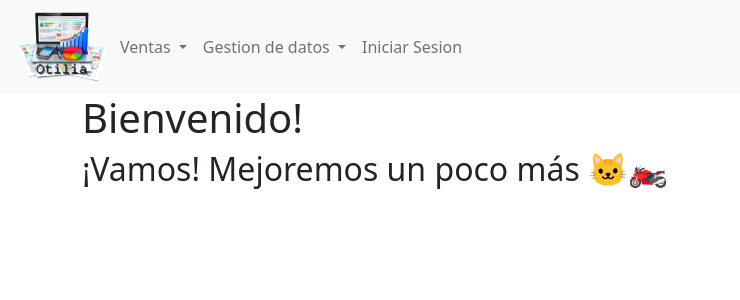
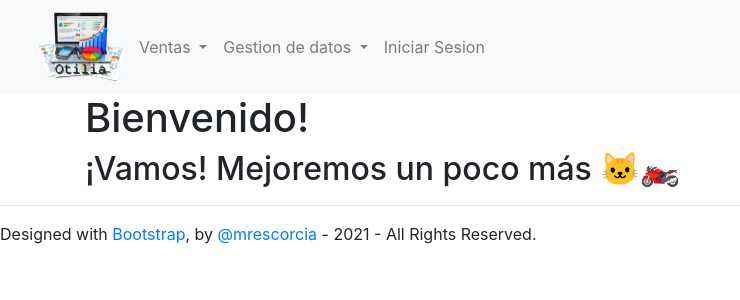
Before and after one commit to mrescorcia/otilia, a Django app: page / in a window 1280 px wide. Shown: the top 300 px of the page, without its empty margins (0-740 px from the left). Run offline with Django 3.2, Linux system fonts and the light colour scheme.

Commit message:
25-06-2021

```diff
--- a/templates/base.html
+++ b/templates/base.html
@@ -8,8 +8,17 @@
     <meta name="viewport" content="width=device-width, initial-scale=1">
 
     <!-- Bootstrap CSS -->
-    <link href="https://cdn.jsdelivr.net/npm/bootstrap@5.0.0-beta3/dist/css/bootstrap.min.css" rel="stylesheet"
-        integrity="sha384-eOJMYsd53ii+scO/bJGFsiCZc+5NDVN2yr8+0RDqr0Ql0h+rP48ckxlpbzKgwra6" crossorigin="anonymous">
+    <!--link href="https://cdn.jsdelivr.net/npm/bootstrap@5.0.0-beta3/dist/css/bootstrap.min.css" rel="stylesheet"
+        integrity="sha384-eOJMYsd53ii+scO/bJGFsiCZc+5NDVN2yr8+0RDqr0Ql0h+rP48ckxlpbzKgwra6" crossorigin="anonymous"-->
+
+    <link rel="stylesheet" href="https://cdn.jsdelivr.net/npm/bootstrap@4.6.0/dist/css/bootstrap.min.css"
+        integrity="sha384-B0vP5xmATw1+K9KRQjQERJvTumQW0nPEzvF6L/Z6nronJ3oUOFUFpCjEUQouq2+l" crossorigin="anonymous">
+    <script src="https://code.jquery.com/jquery-3.5.1.slim.min.js"
+        integrity="sha384-DfXdz2htPH0lsSSs5nCTpuj/zy4C+OGpamoFVy38MVBnE+IbbVYUew+OrCXaRkfj"
+        crossorigin="anonymous"></script>
+    <script src="https://cdn.jsdelivr.net/npm/bootstrap@4.6.0/dist/js/bootstrap.bundle.min.js"
+        integrity="sha384-Piv4xVNRyMGpqkS2by6br4gNJ7DXjqk09RmUpJ8jgGtD7zP9yug3goQfGII0yAns"
+        crossorigin="anonymous"></script>
 
     <title>Otilia</title>
 </head>
@@ -93,15 +102,22 @@
     <!-- Optional JavaScript; choose one of the two! -->
 
     <!-- Option 1: Bootstrap Bundle with Popper -->
-    <script src="https://cdn.jsdelivr.net/npm/bootstrap@5.0.0-beta3/dist/js/bootstrap.bundle.min.js"
+    <!--script src="https://cdn.jsdelivr.net/npm/bootstrap@5.0.0-beta3/dist/js/bootstrap.bundle.min.js"
         integrity="sha384-JEW9xMcG8R+pH31jmWH6WWP0WintQrMb4s7ZOdauHnUtxwoG2vI5DkLtS3qm9Ekf"
-        crossorigin="anonymous"></script>
+        crossorigin="anonymous"></script-->
 
     <!-- Option 2: Separate Popper and Bootstrap JS -->
     <!--
     <script src="https://cdn.jsdelivr.net/npm/@popperjs/core@2.9.1/dist/umd/popper.min.js" integrity="sha384-SR1sx49pcuLnqZUnnPwx6FCym0wLsk5JZuNx2bPPENzswTNFaQU1RDvt3wT4gWFG" crossorigin="anonymous"></script>
     <script src="https://cdn.jsdelivr.net/npm/bootstrap@5.0.0-beta3/dist/js/bootstrap.min.js" integrity="sha384-j0CNLUeiqtyaRmlzUHCPZ+Gy5fQu0dQ6eZ/xAww941Ai1SxSY+0EQqNXNE6DZiVc" crossorigin="anonymous"></script>
     -->
+    <footer class="mastfoot mt-auto">
+        <hr>
+        <div class="inner">
+          <p>Designed with <a href="https://getbootstrap.com/">Bootstrap</a>, by <a href="https://www.instagram.com/mrescorcia/">@mrescorcia </a>- 2021 - All
+            Rights Reserved.</p>
+        </div>
+      </footer>
 </body>
 
 </html>
```
